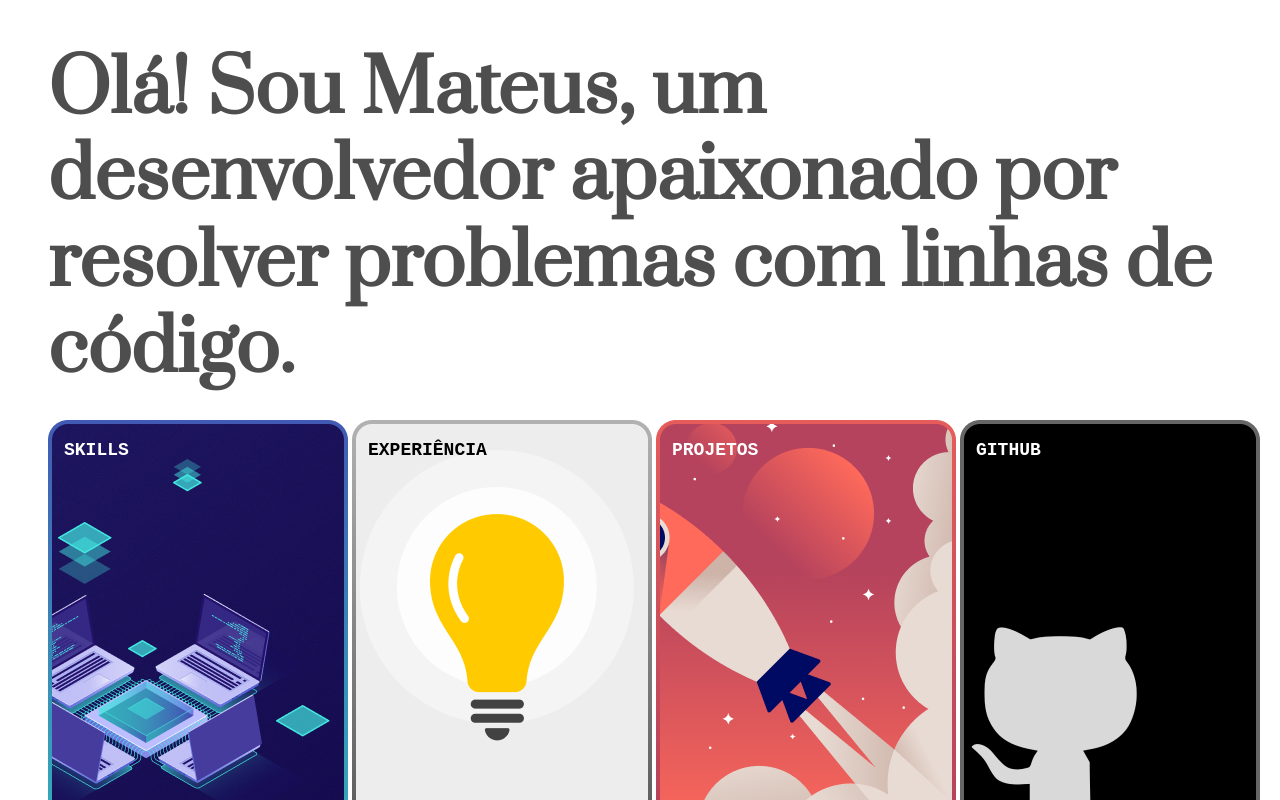
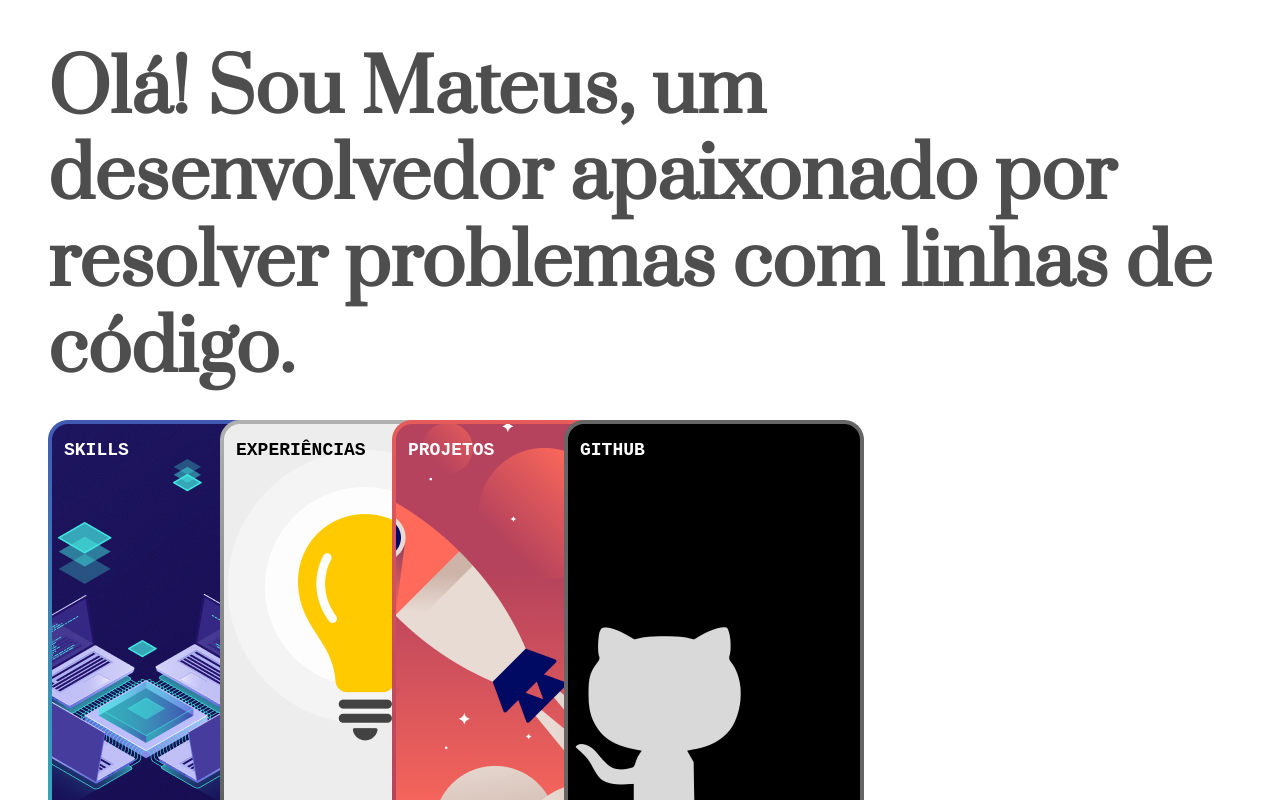
Before and after one commit to mtzdantas/web-portfolio, a React (Vite) app: page / in a window 1280 px wide. Built offline with nearby package versions, Linux system fonts and the light colour scheme; a web font is replaced by a local one.

Commit message:
feat: melhor estilização dos cards

```diff
--- a/src/App.tsx
+++ b/src/App.tsx
@@ -53,7 +53,7 @@ export default function App() {
         </motion.h1>
       </AnimatePresence>
 
-      <div className="absolute bottom-[-20px] flex gap-1">
+      <div className="absolute bottom-[-20px] flex">
         <Card
           image="/Skills.png"
           textoHover="Tecnologias e ferramentas que domino e faço uso no meu dia a dia."
@@ -69,9 +69,9 @@ export default function App() {
           textoHover="Toda minha trajétoria que me trouxe até aqui e me tornou quem eu sou hoje."
           defaultText={defaultText}
           setTexto={setTexto}
-          className="text-black"
+          className="-ml-32 text-black"
         >
-          EXPERIÊNCIA
+          EXPERIÊNCIAS
         </Card>
 
         <Card
@@ -79,7 +79,7 @@ export default function App() {
           textoHover="Projetos que desenvolvi, desafios que superei e soluções que criei."
           defaultText={defaultText}
           setTexto={setTexto}
-          className="text-white"
+          className="-ml-32 text-white"
         >
           PROJETOS
         </Card>
@@ -89,7 +89,7 @@ export default function App() {
           textoHover="Acesse meu repositório no GitHub e veja o código por trás dos meus projetos."
           defaultText={defaultText}
           setTexto={setTexto}
-          className="text-white"
+          className="-ml-32 text-white"
         >
           GITHUB
         </Card>
```
